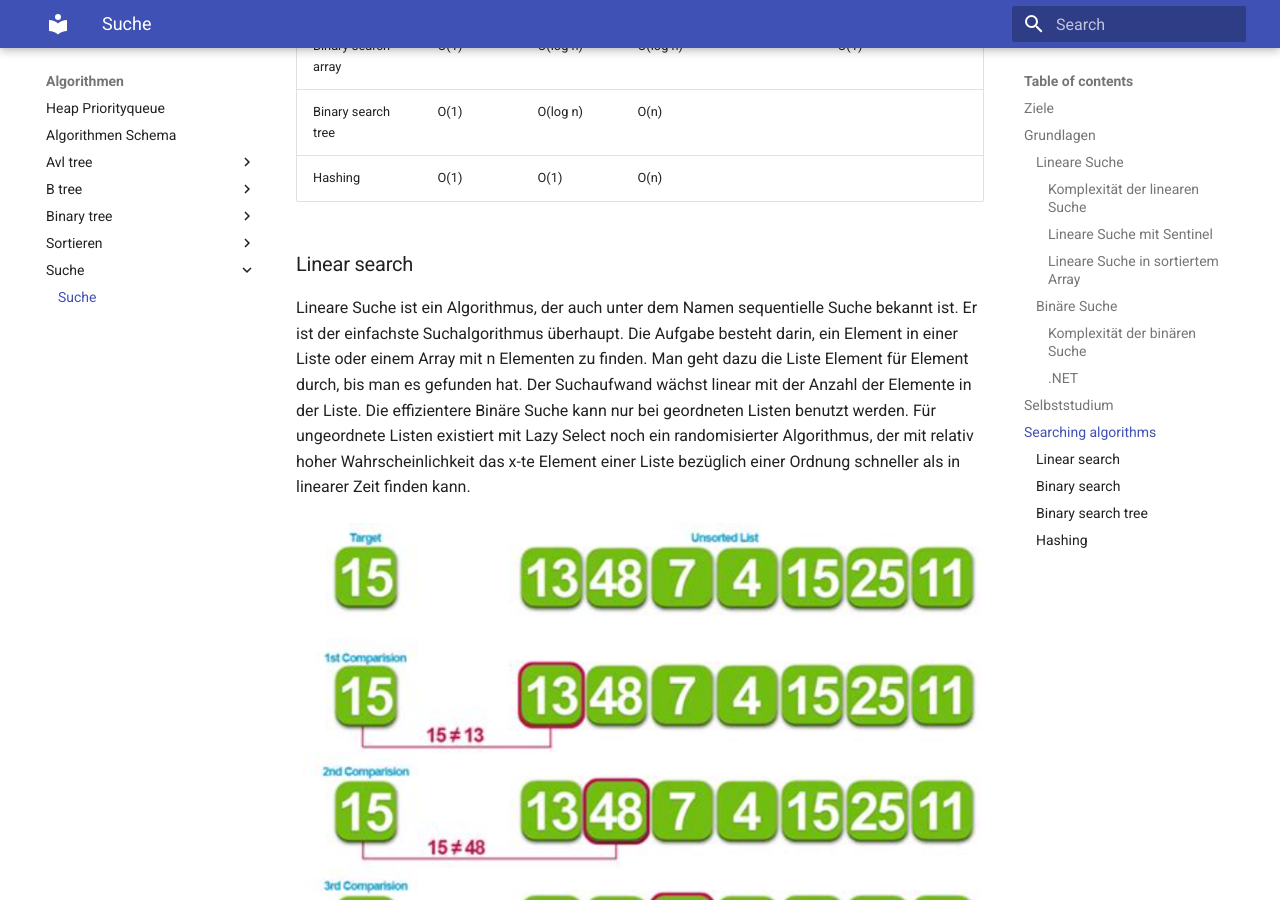
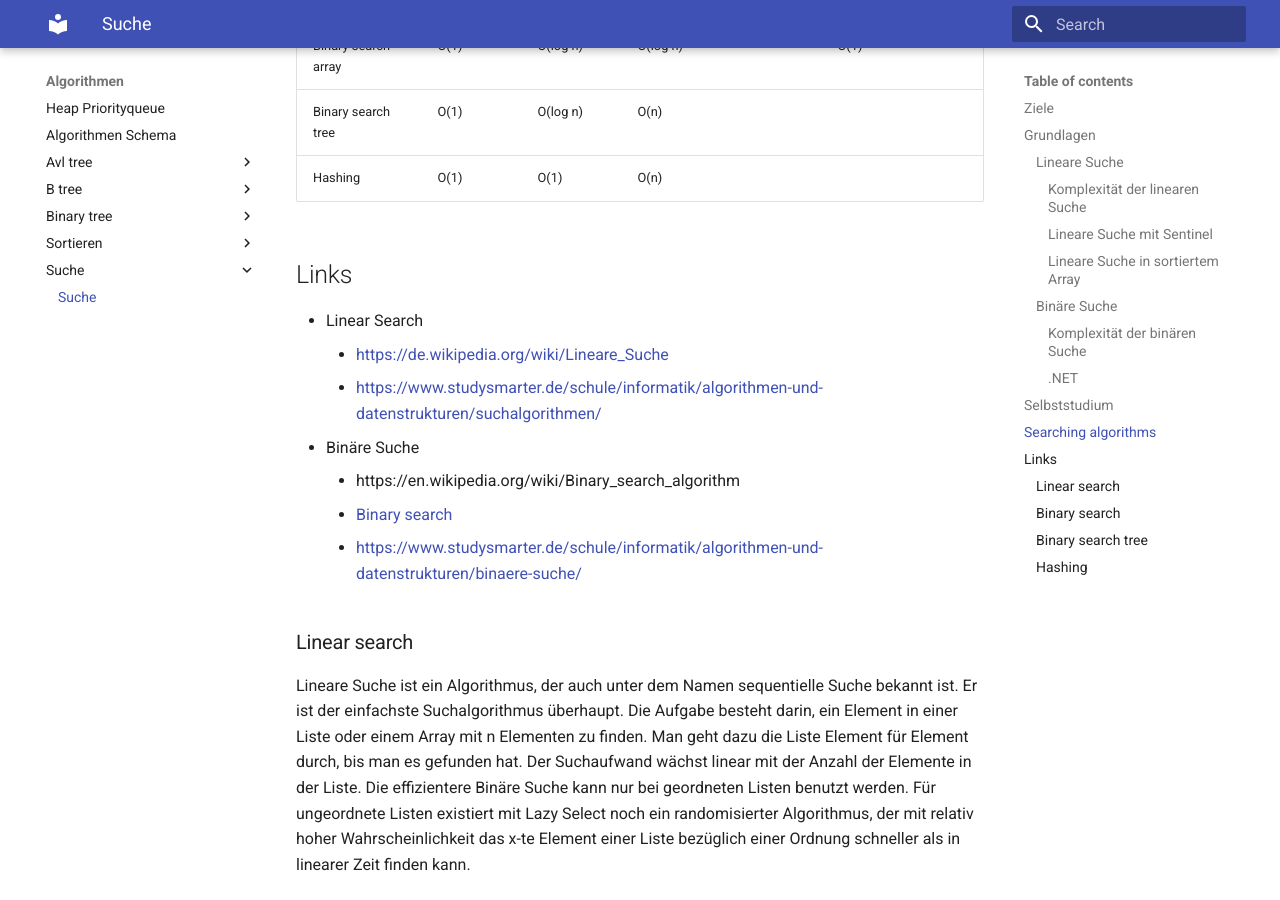
Before and after one commit to tsolenthaler/zbwAlgDs, an MkDocs documentation site: the page built from docs/algorithmen/suche/suche.md, in a window 1280 px wide and 900 px high, scrolled down 3994 px. Built offline with MkDocs 1.6.1 and Material for MkDocs 9.7.7, drawn with Linux system fonts in a browser that asks for light colours.

Commit message:
Add links to resources for Linear Search and Binary Search in documentation

```diff
--- a/docs/algorithmen/suche/suche.md
+++ b/docs/algorithmen/suche/suche.md
@@ -133,6 +133,15 @@ var idx = list.BinarySearch(5);
 | Binary search tree   | O(1)    | O(log n) | O(n)    |         |                             |
 | Hashing              | O(1)    | O(1)     | O(n)    |         |                             |
 
+## Links
+
+* Linear Search
+    * [https://de.wikipedia.org/wiki/Lineare_Suche](https://de.wikipedia.org/wiki/Lineare_Suche)
+    * [https://www.studysmarter.de/schule/informatik/algorithmen-und-datenstrukturen/suchalgorithmen/](https://www.studysmarter.de/schule/informatik/algorithmen-und-datenstrukturen/suchalgorithmen/)
+* Binäre Suche
+    * https://en.wikipedia.org/wiki/Binary_search_algorithm
+    * [Binary search](https://studyflix.de/informatik/binaerer-suchbaum-1364)
+    * [https://www.studysmarter.de/schule/informatik/algorithmen-und-datenstrukturen/binaere-suche/](https://www.studysmarter.de/schule/informatik/algorithmen-und-datenstrukturen/binaere-suche/)
 
 
 ### Linear search
```
